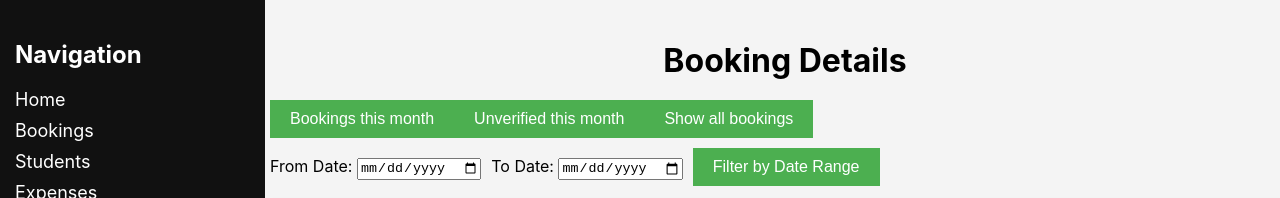
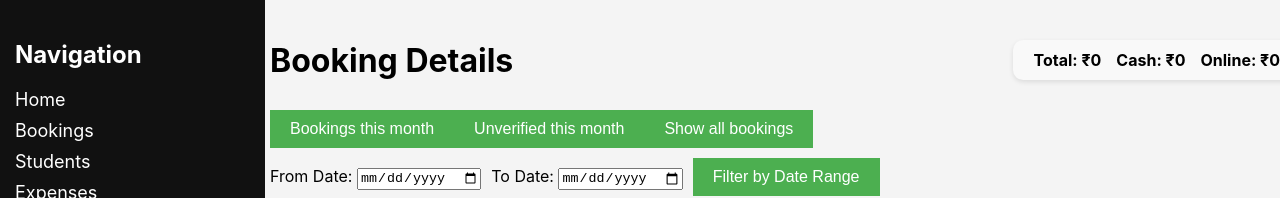
Before and after one commit to riffs14/frontend_ASL, a React (Create React App) app: page /bookings in a window 1280 px wide. Shown: the top 198 px of the page. Built offline with nearby package versions, Linux system fonts and the light colour scheme; no server answers; the database is empty.

Commit message:
total sum displayed in booking

```diff
--- a/src/components/BookingTable.js
+++ b/src/components/BookingTable.js
@@ -1,4 +1,4 @@
-import React, { useEffect, useState } from 'react';
+import React, { useEffect, useState, useMemo } from 'react';
 import { db } from '../firebase'; // Import db from your firebase.js
 import { collection, getDocs, updateDoc, doc } from "firebase/firestore";
 
@@ -35,9 +35,9 @@ const BookingTable = () => {
         return {
           id: doc.id,
           booking_date: data.booking_date,
-          amount: data.amount,
-          cash: data.cash,
-          online: data.online,
+          amount: Number(data.amount) || 0,
+          cash: Number(data.cash) || 0,
+          online: Number(data.online) || 0,
           verified: data.verified,
           student_name: student ? student.name : 'N/A',
           valid_upto: student ? student.valid_upto : 'N/A',
@@ -99,7 +99,7 @@ const BookingTable = () => {
 
     const from = new Date(fromDate);
     const to = new Date(toDate);
-    to.setHours(23, 59, 59, 999); // include the full "to" date
+    to.setHours(23, 59, 59, 999);
 
     const filtered = bookings.filter(booking => {
       const bookingDate = new Date(booking.booking_date.split('/').reverse().join('-'));
@@ -110,12 +110,39 @@ const BookingTable = () => {
     setFilter('dateRange');
   };
 
+  // ✅ Calculate totals dynamically for filtered bookings
+  const { totalAmount, totalCash, totalOnline } = useMemo(() => {
+    let total = 0, cash = 0, online = 0;
+    filteredBookings.forEach(b => {
+      total += b.amount || 0;
+      cash += b.cash || 0;
+      online += b.online || 0;
+    });
+    return { totalAmount: total, totalCash: cash, totalOnline: online };
+  }, [filteredBookings]);
+
   return (
     <div>
-      <h1>Booking Details</h1>
+      {/* Header Section with totals */}
+      <div style={{ display: 'flex', justifyContent: 'space-between', alignItems: 'center' }}>
+        <h1>Booking Details</h1>
+        <div style={{
+          display: 'flex',
+          gap: '15px',
+          backgroundColor: '#f9f9f9',
+          padding: '10px 20px',
+          borderRadius: '10px',
+          boxShadow: '0 2px 5px rgba(0,0,0,0.1)',
+          fontWeight: 'bold'
+        }}>
+          <div>Total: ₹{totalAmount.toLocaleString()}</div>
+          <div>Cash: ₹{totalCash.toLocaleString()}</div>
+          <div>Online: ₹{totalOnline.toLocaleString()}</div>
+        </div>
+      </div>
 
       {/* Filter Buttons */}
-      <div>
+      <div style={{ marginTop: '10px' }}>
         <button onClick={() => handleFilterChange('thisMonth')}>Bookings this month</button>
         <button onClick={() => handleFilterChange('unverifiedThisMonth')}>Unverified this month</button>
         <button onClick={() => handleFilterChange('all')}>Show all bookings</button>
```
